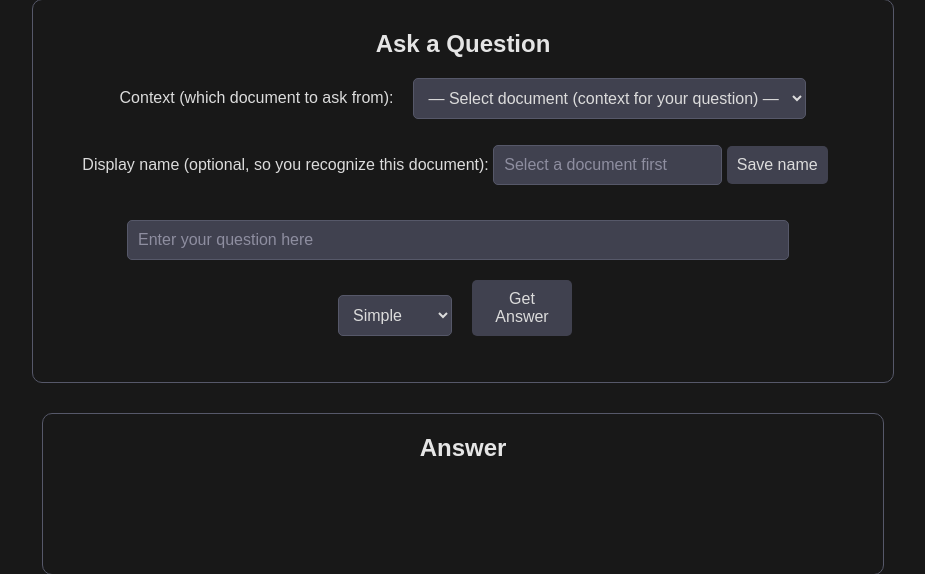
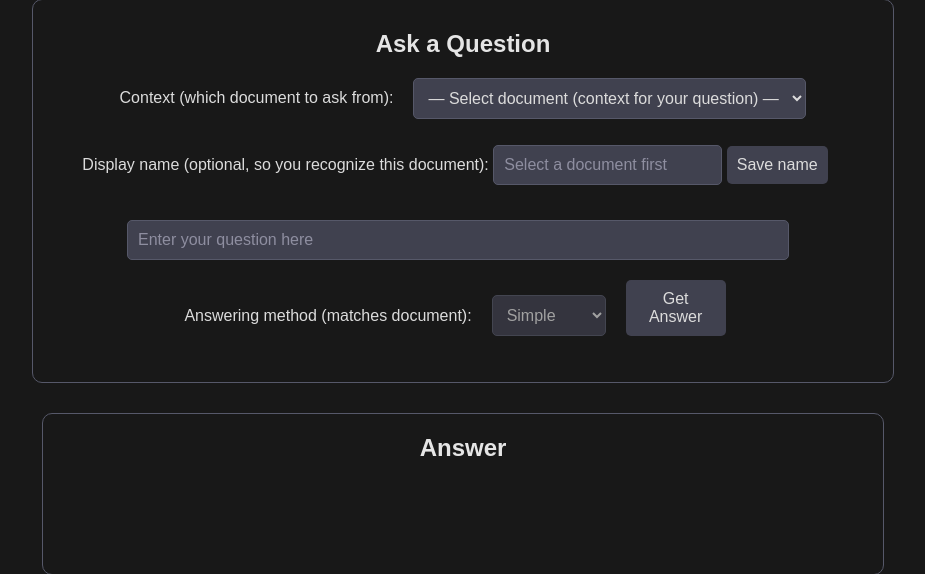
Before and after one commit to chukxoka4/safe, a Flask app: page / in a window 1280 px wide. Shown: the part 275-849 px from the top of the page, without its empty margins (177-1102 px from the left). Run offline with Flask 3, Linux system fonts and the light colour scheme; data that the repository does not hold is empty.

Commit message:
Match document processing to answering method + Get Answer busy state
- Answering method auto-syncs to selected document (simple/advanced) and is read-only
- Backend validates document vs processing_mode; clear error if mismatch
- Get Answer disabled and 'Answering…' shown until typewriter finishes (no double submit)
- Cache-bust v3 for static assets

Co-authored-by: Cursor <cursoragent@cursor.com>

```diff
--- a/routes/main_routes.py
+++ b/routes/main_routes.py
@@ -327,6 +327,14 @@ class MainRoutes:
                 return jsonify({'error': 'No question provided'}), 400
             if not (document_id and str(document_id).strip()):
                 return jsonify({'error': 'Please select a document (context) for your question.'}), 400
+
+            # Document and answering method must match (safety check if frontend is bypassed)
+            doc_meta = self.processed_documents.get(document_id)
+            if doc_meta and doc_meta.get('processing') != processing_mode:
+                return jsonify({
+                    'error': f"This document was processed with {doc_meta['processing'].title()}. "
+                             f"Use the {doc_meta['processing'].title()} answering method (it is set automatically when you select the document)."
+                }), 400
 
             # Generate embedding for the question
             question_embedding = self.get_embedding(question)
--- a/static/script_.js
+++ b/static/script_.js
@@ -59,6 +59,7 @@ function refreshDocumentDropdown() {
       });
       if (currentValue) select.value = currentValue;
       updateDisplayNameField();
+      syncProcessingModeToDocument();
       setDocumentContextReady(true);
     })
     .catch(function() {
@@ -74,6 +75,21 @@ function updateDisplayNameField() {
   input.placeholder = 'e.g. Course Notes Unit 1';
   const doc = (window._lastDocList || []).find(d => d.id === id);
   input.value = doc ? (doc.display_name || '') : '';
+}
+
+// Keep answering method in sync with selected document (simple doc → Simple, advanced doc → Advanced).
+// Dropdown is read-only when a document is selected so it always matches.
+function syncProcessingModeToDocument() {
+  const select = document.getElementById('document-select');
+  const modeSelect = document.getElementById('processing-mode');
+  if (!modeSelect) return;
+  const id = select.value;
+  if (!id) { modeSelect.value = 'simple'; modeSelect.disabled = true; return; }
+  const doc = (window._lastDocList || []).find(d => d.id === id);
+  if (doc && doc.processing) {
+    modeSelect.value = doc.processing;
+    modeSelect.disabled = true;  // read-only: must match document, no mismatch possible
+  }
 }
 
 // Initial load (shows "Preparing document context…" until server is ready; backfill runs at server startup)
@@ -94,8 +110,12 @@ fetch('/processed_documents')
       option.textContent = `${docLabel(doc)} (${doc.date}) [${doc.processing}]`;
       select.appendChild(option);
     });
-    select.addEventListener('change', updateDisplayNameField);
+    select.addEventListener('change', function() {
+      updateDisplayNameField();
+      syncProcessingModeToDocument();
+    });
     updateDisplayNameField();
+    syncProcessingModeToDocument();
     setDocumentContextReady(true);
   })
   .catch(function() {
@@ -181,43 +201,50 @@ function handleFileUpload(endpoint) {
     }
 }
 
-// Handle question submission and display answer
-function displayAnswer(answerText) {
+// Handle question submission and display answer. onComplete() runs when typewriter finishes.
+function displayAnswer(answerText, onComplete) {
     const answerDiv = document.getElementById('answer');
-    answerDiv.innerHTML = ''; // Clear previous answer
+    answerDiv.innerHTML = '';
     let i = 0;
     function typeWriter() {
         if (i < answerText.length) {
             answerDiv.innerHTML += answerText.charAt(i);
             i++;
-            setTimeout(typeWriter, 20); // Adjust speed here
+            setTimeout(typeWriter, 20);
+        } else {
+            if (typeof onComplete === 'function') onComplete();
         }
     }
     typeWriter();
 }
 
+function setAskBusy(busy) {
+    var btn = document.getElementById('ask-button');
+    var loading = document.getElementById('ask-loading');
+    if (!btn || !loading) return;
+    btn.disabled = !!busy;
+    loading.style.display = busy ? 'inline' : 'none';
+}
+
 document.getElementById('question-form').addEventListener('submit', function(e) {
     e.preventDefault();
-    const question = document.getElementById('question-input').value;
-    const processingMode = document.getElementById('processing-mode').value;
-    const documentId = document.getElementById('document-select').value;
+    var question = document.getElementById('question-input').value;
+    var processingMode = document.getElementById('processing-mode').value;
+    var documentId = document.getElementById('document-select').value;
+
+    setAskBusy(true);
 
     fetch('/ask', {
-    method: 'POST',
-    headers: { 'Content-Type': 'application/json' },
-    body: JSON.stringify({ question, processing_mode: processingMode, document_id: documentId })
-  })
-  .then(response => response.json())
-  .then(data => {
-        if (data.answer) {
-            displayAnswer(data.answer);
-        } else if (data.error) {
-            displayAnswer(data.error);
-        } else {
-            displayAnswer('No answer received.');
-        }
+        method: 'POST',
+        headers: { 'Content-Type': 'application/json' },
+        body: JSON.stringify({ question, processing_mode: processingMode, document_id: documentId })
     })
-    .catch(error => {
-        displayAnswer('Error: ' + error);
+    .then(function(response) { return response.json(); })
+    .then(function(data) {
+        var text = data.answer || data.error || 'No answer received.';
+        displayAnswer(text, function() { setAskBusy(false); });
+    })
+    .catch(function(error) {
+        displayAnswer('Error: ' + error, function() { setAskBusy(false); });
     });
 });
--- a/static/styles.css
+++ b/static/styles.css
@@ -33,6 +33,17 @@ input::placeholder {
     color: #8e8ea0;
     font-size: 0.9em;
     margin: 4px 0 8px 0;
+}
+
+.ask-loading {
+    margin-left: 8px;
+    color: #8e8ea0;
+    font-size: 0.9em;
+}
+
+button:disabled {
+    cursor: not-allowed;
+    opacity: 0.7;
 }
 
 button {
--- a/templates/index.html
+++ b/templates/index.html
@@ -4,7 +4,7 @@
 <head>
     <title>AI-Enhanced Revision System</title>
     <!-- Link to External CSS (cache-bust so deploy updates show) -->
-    <link rel="stylesheet" type="text/css" href="static/styles.css?v=2">
+    <link rel="stylesheet" type="text/css" href="static/styles.css?v=3">
 </head>
 
 <body>
@@ -43,11 +43,13 @@
             </div>
             <input type="text" id="question-input" name="question" placeholder="Enter your question here" required
                 style="width: 80%;">
-            <select id="processing-mode">
+            <label for="processing-mode">Answering method (matches document):</label>
+            <select id="processing-mode" title="Set automatically when you select a document">
                 <option value="simple">Simple</option>
                 <option value="advanced">Advanced</option>
             </select>
             <button type="submit" id="ask-button">Get Answer</button>
+            <span id="ask-loading" class="ask-loading" aria-live="polite" style="display: none;">⏳ Answering…</span>
         </form>
     </div>
 
@@ -60,7 +62,7 @@
     </div>
 
     <!-- Link to External JavaScript (cache-bust so deploy updates show) -->
-    <script src="static/script_.js?v=2"></script>
+    <script src="static/script_.js?v=3"></script>
 
 </body>
 
```
